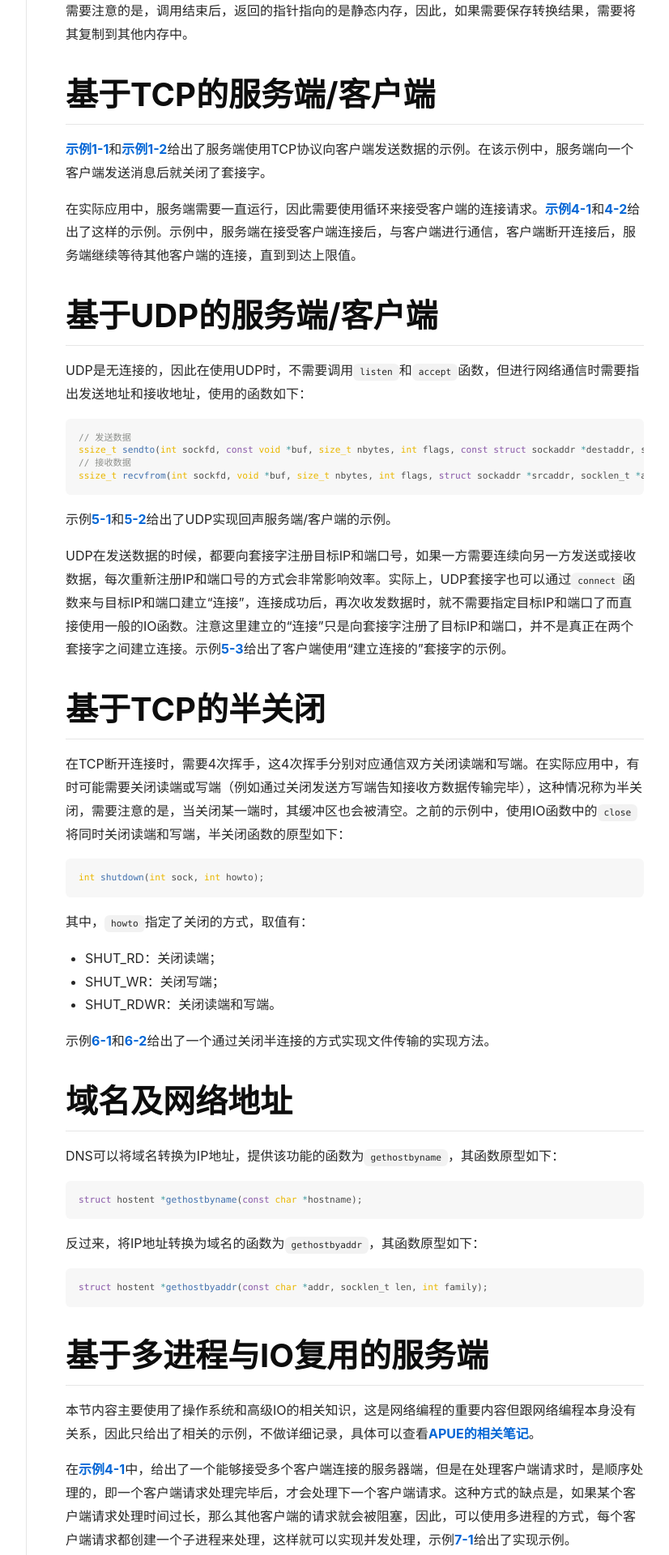
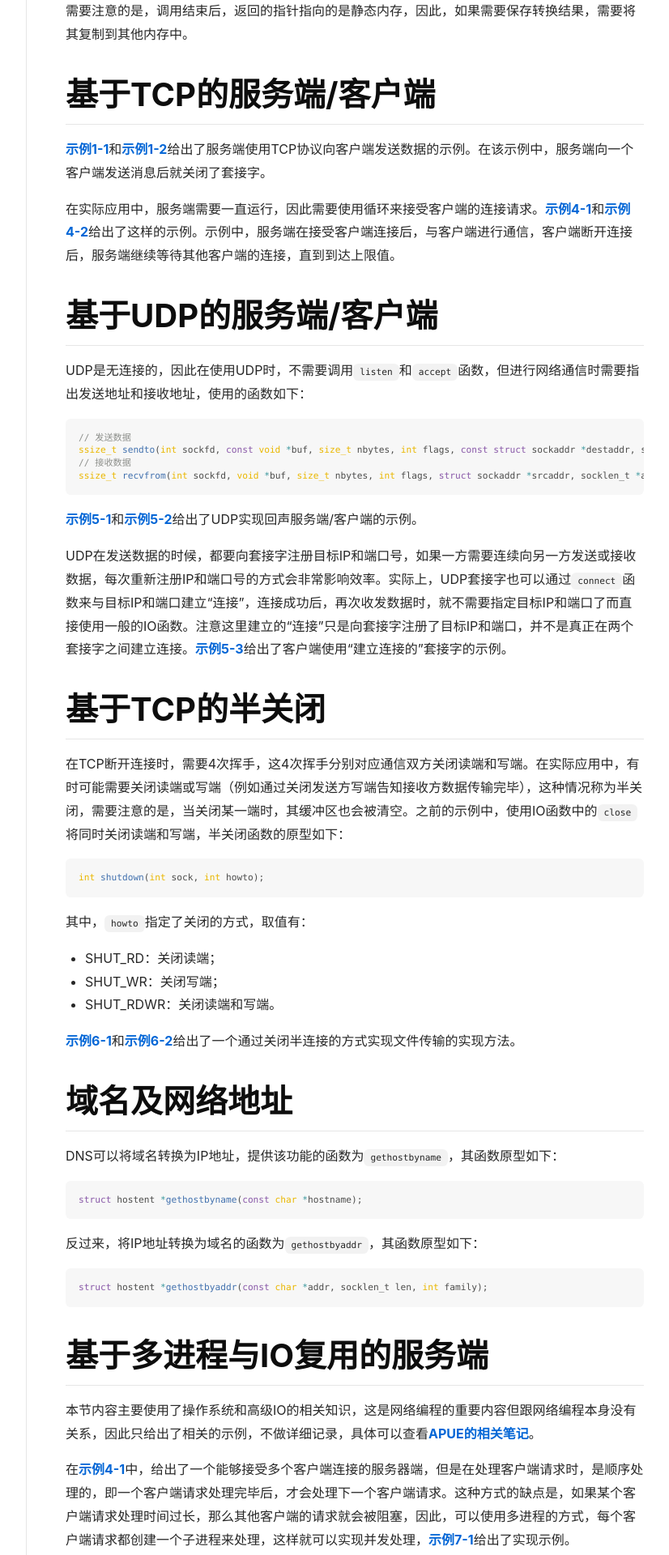
Before and after one commit to TypeFloat/TypeFloat.github.io, a Jekyll site: the page built from _posts/2023-08-03-cn-6.md, in a window 1280 px wide. Shown: the part 2739-4659 px from the top of the page at 81% size, without its empty margins (217-1043 px from the left). Built offline with Jekyll 4.4.1, drawn with Linux system fonts in a browser that asks for light colours; nearby versions of some CDN libraries; comment, search, counter and statistics services are not loaded; some of the changed text lies outside the part shown.

Commit message:
修改连接错误

````diff
--- a/_posts/2023-08-03-cn-6.md
+++ b/_posts/2023-08-03-cn-6.md
@@ -98,7 +98,7 @@
 
 [示例1-1](https://github.com/TypeFloat/Learning-APUE/blob/main/tcp_ip/ch1/hello_server.c)和[示例1-2](https://github.com/TypeFloat/Learning-APUE/blob/main/tcp_ip/ch1/hello_client.c)给出了服务端使用TCP协议向客户端发送数据的示例。在该示例中，服务端向一个客户端发送消息后就关闭了套接字。
 
-在实际应用中，服务端需要一直运行，因此需要使用循环来接受客户端的连接请求。[示例4-1](https://github.com/TypeFloat/Learning-APUE/blob/main/tcp_ip/ch4/echo_server.c)和[4-2](https://github.com/TypeFloat/Learning-APUE/blob/main/tcp_ip/ch4/echo_client.c)给出了这样的示例。示例中，服务端在接受客户端连接后，与客户端进行通信，客户端断开连接后，服务端继续等待其他客户端的连接，直到到达上限值。
+在实际应用中，服务端需要一直运行，因此需要使用循环来接受客户端的连接请求。[示例4-1](https://github.com/TypeFloat/Learning-APUE/blob/main/tcp_ip/ch4/echo_server.c)和[示例4-2](https://github.com/TypeFloat/Learning-APUE/blob/main/tcp_ip/ch4/echo_client.c)给出了这样的示例。示例中，服务端在接受客户端连接后，与客户端进行通信，客户端断开连接后，服务端继续等待其他客户端的连接，直到到达上限值。
 
 # 基于UDP的服务端/客户端
 
@@ -111,9 +111,9 @@
 ssize_t recvfrom(int sockfd, void *buf, size_t nbytes, int flags, struct sockaddr *srcaddr, socklen_t *addrlen);
 ```
 
-示例[5-1](https://github.com/TypeFloat/Learning-APUE/blob/main/tcp_ip/ch5/uecho_server.c)和[5-2](https://github.com/TypeFloat/Learning-APUE/blob/main/tcp_ip/ch5/uecho_server.c)给出了UDP实现回声服务端/客户端的示例。
+[示例5-1](https://github.com/TypeFloat/Learning-APUE/blob/main/tcp_ip/ch5/uecho_server.c)和[示例5-2](https://github.com/TypeFloat/Learning-APUE/blob/main/tcp_ip/ch5/uecho_client.c)给出了UDP实现回声服务端/客户端的示例。
 
-UDP在发送数据的时候，都要向套接字注册目标IP和端口号，如果一方需要连续向另一方发送或接收数据，每次重新注册IP和端口号的方式会非常影响效率。实际上，UDP套接字也可以通过`connect`函数来与目标IP和端口建立“连接”，连接成功后，再次收发数据时，就不需要指定目标IP和端口了而直接使用一般的IO函数。注意这里建立的“连接”只是向套接字注册了目标IP和端口，并不是真正在两个套接字之间建立连接。示例[5-3](https://github.com/TypeFloat/Learning-APUE/blob/main/tcp_ip/ch5/uecho_con_client.c)给出了客户端使用“建立连接的”套接字的示例。
+UDP在发送数据的时候，都要向套接字注册目标IP和端口号，如果一方需要连续向另一方发送或接收数据，每次重新注册IP和端口号的方式会非常影响效率。实际上，UDP套接字也可以通过`connect`函数来与目标IP和端口建立“连接”，连接成功后，再次收发数据时，就不需要指定目标IP和端口了而直接使用一般的IO函数。注意这里建立的“连接”只是向套接字注册了目标IP和端口，并不是真正在两个套接字之间建立连接。[示例5-3](https://github.com/TypeFloat/Learning-APUE/blob/main/tcp_ip/ch5/uecho_con_client.c)给出了客户端使用“建立连接的”套接字的示例。
 
 # 基于TCP的半关闭
 
@@ -128,7 +128,7 @@
 - SHUT_WR：关闭写端；
 - SHUT_RDWR：关闭读端和写端。
 
-示例[6-1](https://github.com/TypeFloat/Learning-APUE/blob/main/tcp_ip/ch6/file_server.c)和[6-2](https://github.com/TypeFloat/Learning-APUE/blob/main/tcp_ip/ch6/file_client.c)给出了一个通过关闭半连接的方式实现文件传输的实现方法。
+[示例6-1](https://github.com/TypeFloat/Learning-APUE/blob/main/tcp_ip/ch6/file_server.c)和[示例6-2](https://github.com/TypeFloat/Learning-APUE/blob/main/tcp_ip/ch6/file_client.c)给出了一个通过关闭半连接的方式实现文件传输的实现方法。
 
 # 域名及网络地址
 
@@ -148,7 +148,7 @@
 
 本节内容主要使用了操作系统和高级IO的相关知识，这是网络编程的重要内容但跟网络编程本身没有关系，因此只给出了相关的示例，不做详细记录，具体可以查看[APUE的相关笔记](https://blog.typefloat.cn/archive.html?tag=APUE)。
 
-在[示例4-1](https://github.com/TypeFloat/Learning-APUE/blob/main/tcp_ip/ch4/echo_server.c)中，给出了一个能够接受多个客户端连接的服务器端，但是在处理客户端请求时，是顺序处理的，即一个客户端请求处理完毕后，才会处理下一个客户端请求。这种方式的缺点是，如果某个客户端请求处理时间过长，那么其他客户端的请求就会被阻塞，因此，可以使用多进程的方式，每个客户端请求都创建一个子进程来处理，这样就可以实现并发处理，示例[7-1](https://github.com/TypeFloat/Learning-APUE/blob/main/tcp_ip/ch7/echo_mpserv.c)给出了实现示例。
+在[示例4-1](https://github.com/TypeFloat/Learning-APUE/blob/main/tcp_ip/ch4/echo_server.c)中，给出了一个能够接受多个客户端连接的服务器端，但是在处理客户端请求时，是顺序处理的，即一个客户端请求处理完毕后，才会处理下一个客户端请求。这种方式的缺点是，如果某个客户端请求处理时间过长，那么其他客户端的请求就会被阻塞，因此，可以使用多进程的方式，每个客户端请求都创建一个子进程来处理，这样就可以实现并发处理，[示例7-1](https://github.com/TypeFloat/Learning-APUE/blob/main/tcp_ip/ch7/echo_mpserv.c)给出了实现示例。
 
 
 基于多进程的服务器模型，每个客户端请求都创建一个子进程来处理，这样的方式虽然可以实现并发处理，但是创建进程的开销较大，因此可以使用IO复用的方式，即使用`select`函数来同时监视多个文件描述符，当某个文件描述符就绪时，就可以进行相应的处理。
@@ -157,8 +157,8 @@
 
 # 多播与广播
 
-多播方式的数据传输是基于UDP完成的。因此，与UDP服务端/客户端的实现方式非常接近。区别在于，UDP数据传输以，单一目标进行，而多播数据同时传递到加入（注册）特定组的大量主机。换言之，采用多播方式时，可以同时向多个主机传递数据。多播时，由服务端绑定一个多播地址，向该地址发送数据，客户端加入多播组，从多播地址中接收数据。示例[8-1](https://github.com/TypeFloat/Learning-APUE/blob/main/tcp_ip/ch8/news_server.c)和[8-2](https://github.com/TypeFloat/Learning-APUE/blob/main/tcp_ip/ch8/news_client.c)给出了多播服务端和客户端的实现示例。
+多播方式的数据传输是基于UDP完成的。因此，与UDP服务端/客户端的实现方式非常接近。区别在于，UDP数据传输以，单一目标进行，而多播数据同时传递到加入（注册）特定组的大量主机。换言之，采用多播方式时，可以同时向多个主机传递数据。多播时，由服务端绑定一个多播地址，向该地址发送数据，客户端加入多播组，从多播地址中接收数据。[示例8-1](https://github.com/TypeFloat/Learning-APUE/blob/main/tcp_ip/ch8/news_sender.c)和[示例8-2](https://github.com/TypeFloat/Learning-APUE/blob/main/tcp_ip/ch8/news_receiver.c)给出了多播服务端和客户端的实现示例。
 
 广播是向同一网络中的所有主机传输数据的方法。广播与多播类似，区别在于传输数据的范围。多播即使在跨越不同网络的情况下，只要加入多播组就能接收到数据，而广播只能向同一网络中的主机传输数据。另一方面，多播的接收方是主动加入多播组；而广播时，接收方只要在广播的目标子网内，就可以接收到消息。
 
-广播分为直接广播和本地广播，两者的主要差别在于IP地址。直接广播的IP地址主机位全1，即直接广播的目标主机是目标子网内的所有主机；本地广播的IP地址所有位全1，即本地广播的目标是主机当前所在网络的其他设备。直接广播也可以使用本地子网号+全1的方式来实现本地广播。
+广播分为直接广播和本地广播，两者的主要差别在于IP地址。直接广播的IP地址主机位全1，即直接广播的目标主机是目标子网内的所有主机；本地广播的IP地址所有位全1，即本地广播的目标是主机当前所在网络的其他设备。直接广播也可以使用本地子网号+全1的方式来实现本地广播。[示例8-3](https://github.com/TypeFloat/Learning-APUE/blob/main/tcp_ip/ch8/news_sender2.c)和[示例8-4](https://github.com/TypeFloat/Learning-APUE/blob/main/tcp_ip/ch8/news_receiver2.c)给出了直接广播的示例代码，本地广播只需要更改服务端注册的IP地址为网络号+全1地址号即可。
````
